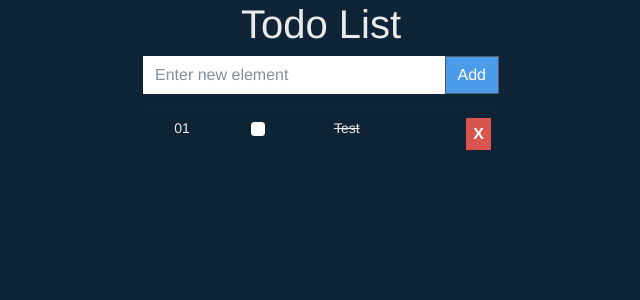
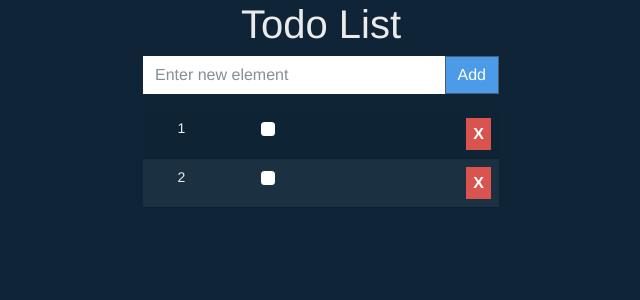
Before and after one commit to mf256/todo-app-vue, a Vue app: page / in a window 1280 px wide. Shown: the top 300 px of the page, without its empty margins (319-959 px from the left). Built offline with nearby package versions, Linux system fonts and the light colour scheme.

Commit message:
Implement components and data

```diff
--- a/src/components/AddItem.vue
+++ b/src/components/AddItem.vue
@@ -1,23 +1,46 @@
 <template>
-  <div className="input-group mb-3">
-    <input
-      type="text"
-      className="form-control"
-      placeholder="Enter new element"
-    />
-    <button
-      className="btn btn-outline-secondary btn-primary button-add"
-      type="button"
-      id="button-addon2"
-    >
-      Add
-    </button>
-  </div>
+  <form @submit="onSubmit" class="add-form">
+    <div class="input-group mb-3">
+      <input
+        v-model="name"
+        type="text"
+        class="form-control"
+        placeholder="Enter new element"
+      />
+      <input
+        class="btn btn-outline-secondary btn-primary button-add"
+        type="submit"
+        value="Add"
+      />
+    </div>
+  </form>
 </template>
 
 <script>
 export default {
   name: "AddItem",
+  data() {
+    return {
+      name: "",
+    };
+  },
+  methods: {
+    onSubmit(e) {
+      e.preventDefault();
+
+      if (!this.name) {
+        return;
+      }
+
+      const newItem = {
+        name: this.name,
+        isCompleted: false,
+      };
+
+      this.$emit("add-item", newItem);
+      this.name = "";
+    },
+  },
 };
 </script>
 
--- a/src/components/ItemRow.vue
+++ b/src/components/ItemRow.vue
@@ -3,18 +3,21 @@
     <td>{{ index + 1 }}</td>
     <td>
       <input
-        className="form-check-input"
+        class="form-check-input"
         type="checkbox"
         :id="`checkboxitem-${index}`"
       />
     </td>
     <td>
-      <label :htmlFor="`checkboxitem-${index}`" :class="[done ? 'done' : '']">
-        {{ name }}
+      <label
+        :htmlFor="`checkboxitem-${index}`"
+        :class="[item?.isComplete ? 'done' : '']"
+      >
+        {{ item.name }}
       </label>
     </td>
-    <td className="text-end">
-      <button className="btn btn-danger button-delete" type="button">X</button>
+    <td class="text-end">
+      <button class="btn btn-danger button-delete" type="button">X</button>
     </td>
   </tr>
 </template>
@@ -24,8 +27,7 @@ export default {
   name: "ItemRow",
   props: {
     index: Number,
-    name: String,
-    done: Boolean,
+    item: Object,
   },
 };
 </script>
--- a/src/components/ItemsList.vue
+++ b/src/components/ItemsList.vue
@@ -1,7 +1,7 @@
 <template>
-  <table className="table table-striped">
+  <table class="table table-striped">
     <tbody>
-      <ItemRow index="0" name="Test" done="false" />
+      <ItemRow v-for="(item, i) in items" :key="i" :index="i" :item="item" />
     </tbody>
   </table>
 </template>
@@ -14,5 +14,8 @@ export default {
   components: {
     ItemRow,
   },
+  props: {
+    items: Array,
+  },
 };
 </script>
--- a/src/components/TodoApp.vue
+++ b/src/components/TodoApp.vue
@@ -1,9 +1,9 @@
 <template>
-  <div className="container">
-    <div className="row justify-content-md-center">
-      <div className="col col-lg-4">
-        <AddItem />
-        <ItemsList />
+  <div class="container">
+    <div class="row justify-content-md-center">
+      <div class="col col-lg-4">
+        <AddItem @add-item="addItem" />
+        <ItemsList :items="items" />
       </div>
     </div>
   </div>
@@ -19,5 +19,16 @@ export default {
     AddItem,
     ItemsList,
   },
+  data() {
+    return {
+      items: ["aaa", "bbbb"],
+    };
+  },
+  methods: {
+    addItem(item) {
+      this.items = [...this.items, item];
+      console.log("xxxx", this.items, item);
+    },
+  },
 };
 </script>
```
